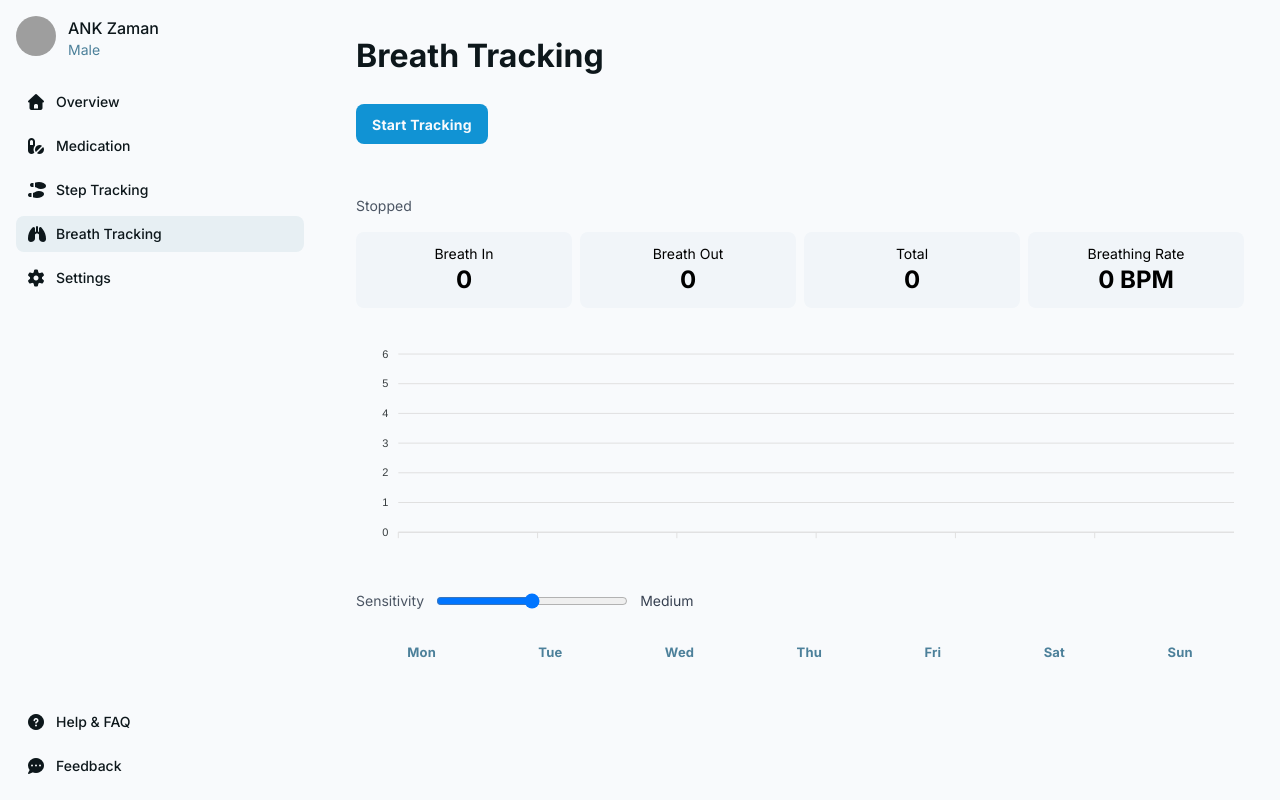
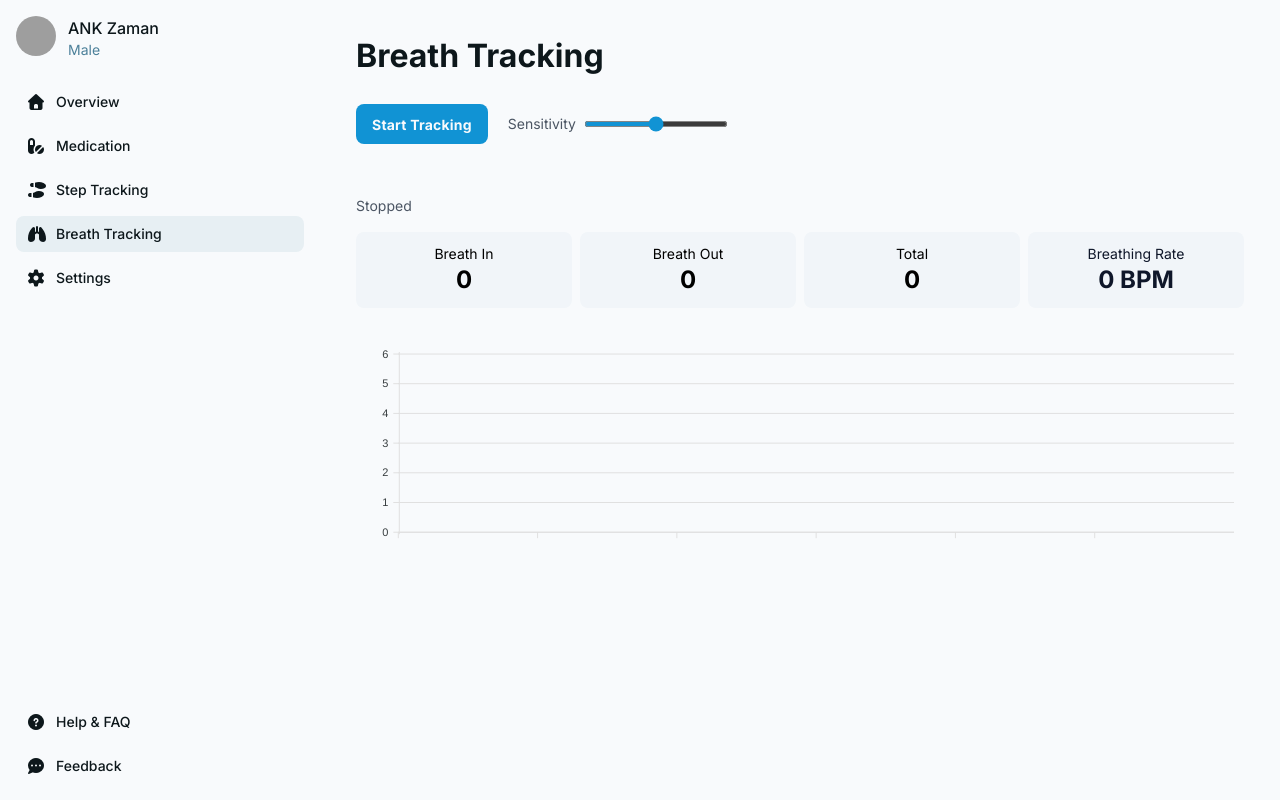
Before and after one commit to sreehari-v/capstone-group6, a React (Vite) app in the folder frontend/: page /dashboard/breath in a window 1280 px wide. Built offline with nearby package versions, Linux system fonts and the light colour scheme; grey boxes are pictures that could not be loaded.

Commit message:
Modified UI, Fixed some bugs and improved accuracy for breath tracking

```diff
--- a/frontend/src/components/BreathTracker/BreathTracker.jsx
+++ b/frontend/src/components/BreathTracker/BreathTracker.jsx
@@ -1,13 +1,20 @@
 import React, { useEffect, useRef, useState } from "react";
 import Chart from "react-apexcharts";
 
-export default function BreathTracker({ active = false, onError, resetSignal = 0 }) {
+export default function BreathTracker({ active = false, onError, resetSignal = 0, sensitivity = 3 }) {
 	// running state removed — parent controls start/pause via `active` prop
 	const [status, setStatus] = useState("Place phone on chest and press Start");
 	const [breathIn, setBreathIn] = useState(0);
 	const [breathOut, setBreathOut] = useState(0);
-	const [breathInTimes, setBreathInTimes] = useState([]);
+	const [, setBreathInTimes] = useState([]);
 	const [points, setPoints] = useState([]);
+	const inhaleTimesRef = useRef([]);
+	const exhaleTimesRef = useRef([]);
+	const cycleTimesRef = useRef([]);
+	const pairedIndexRef = useRef(0);
+	const [bpm, setBpm] = useState(0);
+	const bpmRef = useRef(0);
+	const bpmTimerRef = useRef(null);
 
 	const lastFiltered = useRef(0);
 	const lastDir = useRef(0);
@@ -18,15 +25,16 @@ export default function BreathTracker({ active = false, onError, resetSignal = 0
 	const listenerRef = useRef(null);
 	const startupTimerRef = useRef(null);
 
-	const chartOptions = {
-		chart: { id: "breath-chart", type: "area", animations: { enabled: true } , toolbar: { show: false }},
-		stroke: { curve: "smooth" },
-		xaxis: { type: "datetime" },
-		dataLabels: { enabled: false },
-	};
-
-	// UI sensitivity level (1..5) — higher = more sensitive (detect smaller motions)
-	const [sensitivity, setSensitivity] = useState(3);
+	const getRateColors = (bpmVal) => {
+		if (!bpmVal || bpmVal <= 0) return { bg: '#f1f5f9', color: '#0f172a' }; // neutral slate-100
+		if (bpmVal < 8) return { bg: '#fee2e2', color: '#991b1b' }; // <8 Dangerously low - Red
+		if (bpmVal >= 8 && bpmVal <= 11) return { bg: '#fff4e6', color: '#92400e' }; // 8-11 Lower than normal - Orange
+		if (bpmVal >= 12 && bpmVal <= 20) return { bg: '#d1fae5', color: '#065f46' }; // 12-20 Normal - Green
+		if (bpmVal >= 21 && bpmVal <= 24) return { bg: '#fef3c7', color: '#92400e' }; // 21-24 Slightly elevated - Yellow
+		if (bpmVal >= 25 && bpmVal <= 30) return { bg: '#fff4e6', color: '#92400e' }; // 25-30 High - Orange
+		// >30 Danger - Red
+		return { bg: '#fee2e2', color: '#991b1b' };
+	}
 
 	const start = async () => {
 		setStatus("Requesting sensor permission...");
@@ -105,6 +113,7 @@ export default function BreathTracker({ active = false, onError, resetSignal = 0
 				setPoints((ps) => {
 					const next = ps.concat({ x: t, y: Number(scaled.toFixed(4)) });
 					if (next.length > 400) next.shift();
+					if (ps.length === 0) console.debug('BreathTracker: first plotted point', next[0]);
 					return next;
 				});
  				lastEventTime.current = t;
@@ -112,18 +121,40 @@ export default function BreathTracker({ active = false, onError, resetSignal = 0
 
  			// Zero-crossing with hysteresis detection for inhale/exhale
 			if (scaled > adaptiveHyst && lastDir.current !== 1 && t - (listenerRef.current?.lastCountTime || 0) > minInterval) {
+				// inhale detected
 				setBreathIn((v) => v + 1);
 				setBreathInTimes((arr) => {
 					const next = arr.concat(t);
 					if (next.length > 200) next.shift();
 					return next;
 				});
+				inhaleTimesRef.current.push(t);
+				// try to form breath cycles (pair by sequence index)
+				while (pairedIndexRef.current < inhaleTimesRef.current.length && pairedIndexRef.current < exhaleTimesRef.current.length) {
+					const iT = inhaleTimesRef.current[pairedIndexRef.current];
+					const eT = exhaleTimesRef.current[pairedIndexRef.current];
+					const cycleT = Math.max(iT, eT);
+					cycleTimesRef.current.push(cycleT);
+					pairedIndexRef.current++;
+					if (cycleTimesRef.current.length > 200) cycleTimesRef.current.shift();
+				}
 				lastDir.current = 1;
 				listenerRef.current = { ...listenerRef.current, lastCountTime: t };
 			}
 
 			if (scaled < -adaptiveHyst && lastDir.current !== -1 && t - (listenerRef.current?.lastCountTime || 0) > minInterval) {
+				// exhale detected
 				setBreathOut((v) => v + 1);
+				exhaleTimesRef.current.push(t);
+				// try to form breath cycles
+				while (pairedIndexRef.current < inhaleTimesRef.current.length && pairedIndexRef.current < exhaleTimesRef.current.length) {
+					const iT = inhaleTimesRef.current[pairedIndexRef.current];
+					const eT = exhaleTimesRef.current[pairedIndexRef.current];
+					const cycleT = Math.max(iT, eT);
+					cycleTimesRef.current.push(cycleT);
+					pairedIndexRef.current++;
+					if (cycleTimesRef.current.length > 200) cycleTimesRef.current.shift();
+				}
 				lastDir.current = -1;
 				listenerRef.current = { ...listenerRef.current, lastCountTime: t };
 			}
@@ -131,6 +162,39 @@ export default function BreathTracker({ active = false, onError, resetSignal = 0
 
 		window.addEventListener("devicemotion", handler, true);
 		listenerRef.current = { handler };
+
+		// start BPM calculator (runs while tracking)
+		if (bpmTimerRef.current) clearInterval(bpmTimerRef.current);
+		bpmTimerRef.current = setInterval(() => {
+			try {
+				const now = Date.now();
+				const windowMs = 60000; // analyze last 60s
+				const recent = (cycleTimesRef.current || []).filter((ts) => ts >= now - windowMs);
+				if (recent.length < 2) {
+					// not enough completed breaths (cycles)
+					bpmRef.current = Math.max(0, (bpmRef.current * 0.85));
+					setBpm(Math.round(bpmRef.current));
+					return;
+				}
+				// compute mean interval between cycles using first..last
+				const first = recent[0];
+				const last = recent[recent.length - 1];
+				const intervals = recent.length - 1;
+				if (intervals <= 0 || last <= first) {
+					bpmRef.current = Math.max(0, (bpmRef.current * 0.85));
+					setBpm(Math.round(bpmRef.current));
+					return;
+				}
+				const meanMs = (last - first) / intervals; // average ms per breath
+				const instantBpm = 60000 / meanMs;
+				// smooth via EMA on bpmRef
+				const alpha = 0.25;
+				bpmRef.current = alpha * instantBpm + (1 - alpha) * bpmRef.current;
+				setBpm(Math.round(bpmRef.current));
+			} catch {
+				// ignore calculation errors
+			}
+		}, 1000);
 
 		// If no devicemotion events arrive within 2s, assume sensor not available
 		console.debug("BreathTracker: setting startup timer for 2000ms waiting for devicemotion events");
@@ -154,6 +218,11 @@ export default function BreathTracker({ active = false, onError, resetSignal = 0
 			clearTimeout(startupTimerRef.current);
 			startupTimerRef.current = null;
 		}
+		// stop bpm timer if running
+		if (bpmTimerRef.current) {
+			clearInterval(bpmTimerRef.current);
+			bpmTimerRef.current = null;
+		}
 	};
 
 	useEffect(() => {
@@ -170,17 +239,53 @@ export default function BreathTracker({ active = false, onError, resetSignal = 0
 		setBreathIn(0);
 		setBreathOut(0);
 		setBreathInTimes([]);
+		inhaleTimesRef.current = [];
+		exhaleTimesRef.current = [];
+		cycleTimesRef.current = [];
+		pairedIndexRef.current = 0;
 		setPoints([]);
 		lastFiltered.current = 0;
 		lastDir.current = 0;
+		setBpm(0);
+		bpmRef.current = 0;
 	}, [resetSignal]);
 
 	const total = Math.floor((breathIn + breathOut) / 2);
-	const bpm = (() => {
-		const now = Date.now();
-		const recent = breathInTimes.filter((ts) => ts >= now - 60000);
-		return recent.length;
-	})();
+
+	// rate color mapping and chart options
+	const rateColors = getRateColors(bpm);
+
+	const chartOptions = {
+		chart: {
+			id: 'breath-chart',
+			animations: { enabled: true },
+			toolbar: { show: false },
+			zoom: { enabled: false },
+			// keep full chart decorations (axes/grid) visible for context
+			sparkline: { enabled: false },
+		},
+		xaxis: {
+			type: 'datetime',
+			labels: { show: true },
+			axisTicks: { show: true },
+			axisBorder: { show: true },
+		},
+		yaxis: {
+			labels: { show: true },
+			axisTicks: { show: true },
+			axisBorder: { show: true },
+			decimalsInFloat: 4,
+		},
+		stroke: { curve: 'smooth', width: 3, colors: ['#1193d4'] },
+		fill: { opacity: 0 },
+		markers: { size: 0, hover: { size: 0 } },
+		dataLabels: { enabled: false },
+		// keep tooltip enabled for interactive inspection but do not show persistent labels
+		tooltip: { enabled: true, x: { format: 'HH:mm:ss' }, shared: false, followCursor: true },
+		legend: { show: false },
+		grid: { show: true },
+	};
+
 
 	return (
 		<div className="w-full">
@@ -200,7 +305,7 @@ export default function BreathTracker({ active = false, onError, resetSignal = 0
 							<div className="text-sm">Total</div>
 							<div className="text-2xl font-bold">{total}</div>
 						</div>
-						<div className="p-3 bg-slate-100 rounded">
+						<div className="p-3 rounded" style={{ backgroundColor: rateColors.bg, color: rateColors.color }}>
 							<div className="text-sm">Breathing Rate</div>
 							<div className="text-2xl font-bold">{bpm} BPM</div>
 						</div>
@@ -208,25 +313,13 @@ export default function BreathTracker({ active = false, onError, resetSignal = 0
 
 					<div className="mt-4">
 						{Chart ? (
-							<Chart options={chartOptions} series={[{ name: "breath", data: points.map((p) => ({ x: p.x, y: p.y })) }]} type="area" height={240} />
+							<Chart options={chartOptions} series={[{ name: "breath", data: points.map((p) => ({ x: p.x, y: p.y })), color: '#1193d4' }]} type="area" height={240} />
 						) : (
 							<div className="p-3 border rounded text-sm">ApexCharts not installed — install react-apexcharts & apexcharts for a realtime chart.</div>
 						)}
 					</div>
 
-					{/* Sensitivity control: lets user amplify very small motions (1=low, 5=very high) */}
-					<div className="mt-3 flex items-center gap-3">
-						<label className="text-sm text-gray-600">Sensitivity</label>
-						<input
-							type="range"
-							min={1}
-							max={5}
-							value={sensitivity}
-							onChange={(e) => setSensitivity(Number(e.target.value))}
-							className="w-48"
-						/>
-						<div className="text-sm text-gray-700">{sensitivity === 1 ? 'Low' : sensitivity === 2 ? 'Med-Low' : sensitivity === 3 ? 'Medium' : sensitivity === 4 ? 'High' : 'Ultra'}</div>
-					</div>
+
 
 				</div>
 			</div>
--- a/frontend/src/pages/Breaths.jsx
+++ b/frontend/src/pages/Breaths.jsx
@@ -8,6 +8,7 @@ function Breaths() {
   const [sensorError, setSensorError] = useState(null);
   const [resetCounter, setResetCounter] = useState(0);
   const [everStarted, setEverStarted] = useState(false);
+  const [sensitivity, setSensitivity] = useState(3);
 
   return (
     <div className="flex flex-col max-w-[960px] flex-1 overflow-y-auto">
@@ -41,12 +42,30 @@ function Breaths() {
           {/* Reset appears when paused and user has previously started */}
           {!trackingStarted && everStarted && (
             <button
-              onClick={() => setResetCounter((c) => c + 1)}
+              onClick={() => {
+                setResetCounter((c) => c + 1);
+                // hide the Reset button after clearing so UI reflects the cleared state
+                setEverStarted(false);
+                setTrackingStarted(false);
+              }}
               className="flex min-w-[84px] max-w-[480px] cursor-pointer items-center justify-center overflow-hidden rounded-lg h-10 px-4 bg-[#e7eff3] text-[#0d171b] text-sm font-bold leading-normal tracking-[0.015em]"
             >
               Reset
             </button>
           )}
+          {/* Global sensitivity control (affects BreathTracker) */}
+          <div className="flex items-center gap-2 ml-2">
+            <label className="text-sm text-gray-600">Sensitivity</label>
+            <input
+              type="range"
+              min={1}
+              max={5}
+              value={sensitivity}
+              onChange={(e) => setSensitivity(Number(e.target.value))}
+              className="w-36"
+              style={{ accentColor: '#1193d4', background: '#e7eff3', height: 6, borderRadius: 6 }}
+            />
+          </div>
         </div>
       </div>
 
@@ -79,6 +98,7 @@ function Breaths() {
               <BreathTracker
                 active={trackingStarted}
                 resetSignal={resetCounter}
+                sensitivity={sensitivity}
                 onStop={() => setTrackingStarted(false)}
                 onError={(err) => {
                   setSensorError(err);
@@ -86,11 +106,7 @@ function Breaths() {
                 }}
               />
           </div>
-          <div className="flex justify-around">
-            {["Mon","Tue","Wed","Thu","Fri","Sat","Sun"].map(day => (
-              <p key={day} className="text-[#4c809a] text-[13px] font-bold leading-normal tracking-[0.015em]">{day}</p>
-            ))}
-          </div>
+          {/* weekday summary removed (was placeholder) */}
         </div>
       </div>
     </div>
```
Lines whose indentation alone changed are shown as unchanged.
